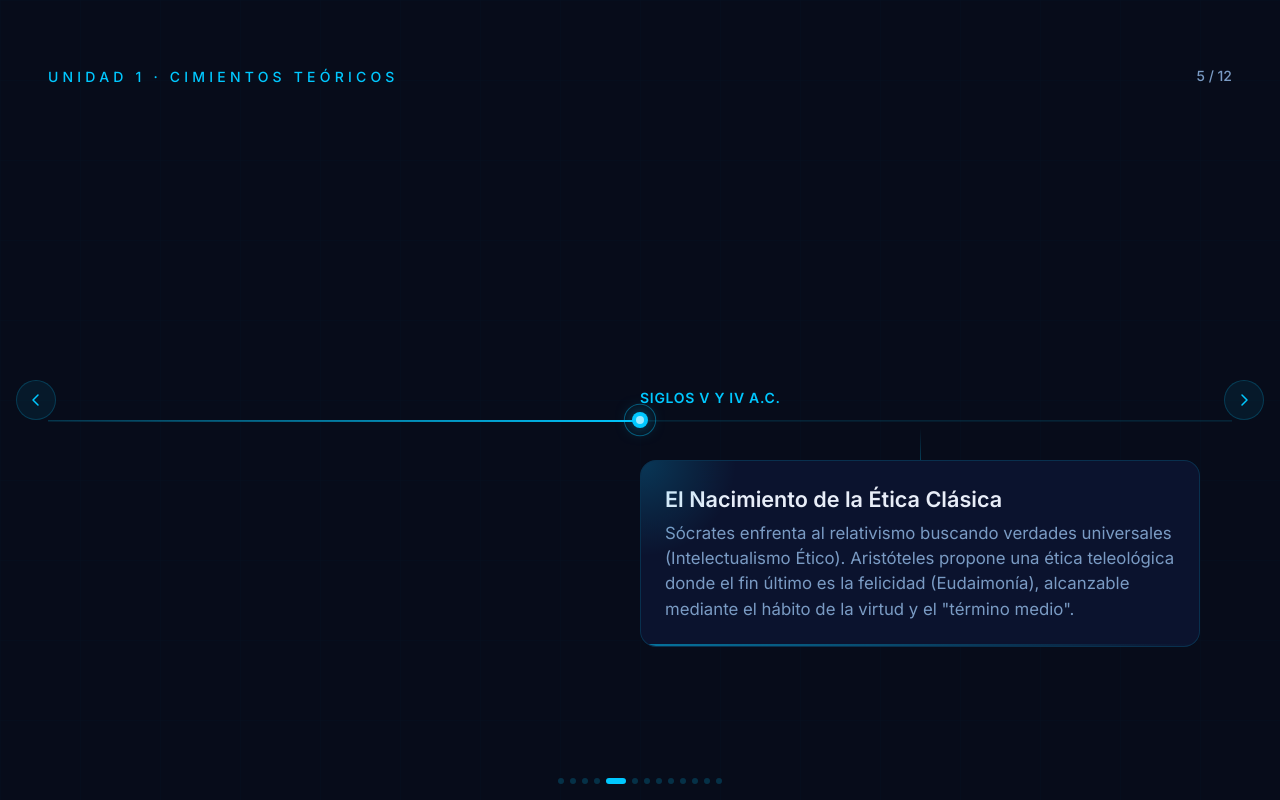
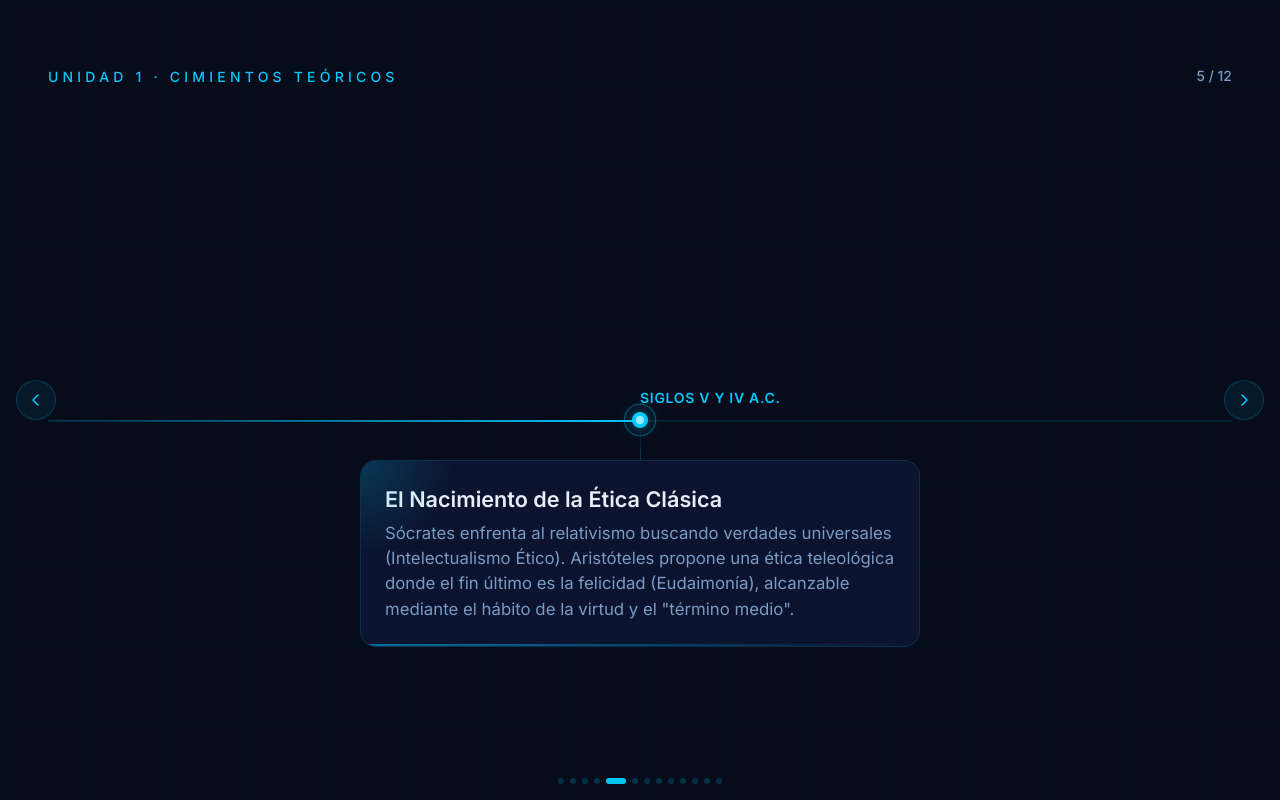
Before and after one commit to julietalandra/presentacion_DP1, a React (Vite) app: page / in a window 1280 px wide. Both pictures are taken after a click on the button 623 px from the left and 781 px from the top of the page. Built offline with nearby package versions, Linux system fonts and the light colour scheme.

Commit message:
cambios finales

```diff
--- a/src/app/App.tsx
+++ b/src/app/App.tsx
@@ -97,6 +97,31 @@ export default function App() {
   const next = useCallback(() => goTo(current + 1), [current, goTo]);
   const prev = useCallback(() => goTo(current - 1), [current, goTo]);
 
+  const [touchStart, setTouchStart] = useState<number | null>(null);
+  const [touchEnd, setTouchEnd] = useState<number | null>(null);
+  const minSwipeDistance = 50;
+
+  const onTouchStart = (e: React.TouchEvent) => {
+    setTouchEnd(null);
+    setTouchStart(e.targetTouches[0].clientX);
+  };
+
+  const onTouchMove = (e: React.TouchEvent) => {
+    setTouchEnd(e.targetTouches[0].clientX);
+  };
+
+  const onTouchEnd = () => {
+    if (!touchStart || !touchEnd) return;
+    const distance = touchStart - touchEnd;
+    const isLeftSwipe = distance > minSwipeDistance;
+    const isRightSwipe = distance < -minSwipeDistance;
+    if (isLeftSwipe) {
+      next();
+    } else if (isRightSwipe) {
+      prev();
+    }
+  };
+
   useEffect(() => {
     const handler = (e: KeyboardEvent) => {
       if (e.key === "ArrowRight" || e.key === "ArrowDown" || e.key === " ") {
@@ -138,6 +163,9 @@ export default function App() {
     <div
       className="w-full h-screen overflow-hidden relative select-none"
       style={{ background: "#070c1a", fontFamily: "'Inter', system-ui, sans-serif" }}
+      onTouchStart={onTouchStart}
+      onTouchMove={onTouchMove}
+      onTouchEnd={onTouchEnd}
     >
       {/* Slide content */}
       <div className="absolute inset-0">
--- a/src/app/components/slides/TimelineSlide.tsx
+++ b/src/app/components/slides/TimelineSlide.tsx
@@ -58,9 +58,10 @@ export function TimelineSlide({
 
       {/* Main timeline area - takes remaining space */}
       <div className="relative flex-1 mx-6 md:mx-12">
-        {/* ── Timeline line at top-16 on mobile, centered on desktop ── */}
+        {/* ── Timeline line centered vertically ── */}
         <div
-          className="absolute left-0 right-0 top-16 md:top-1/2"
+          className="absolute left-0 right-0"
+          style={{ top: "50%" }}
         >
           {/* Full dim line (shows past + future) */}
           <div
@@ -143,12 +144,11 @@ export function TimelineSlide({
             initial={{ opacity: 0, y: 8 }}
             animate={{ opacity: 1, y: 0 }}
             transition={{ delay: 0.65, duration: 0.4 }}
-            className={`absolute text-sm font-semibold tracking-wider uppercase -top-8 ${
-              cardPosition === "above" ? "md:-top-auto md:top-7" : "md:-top-8"
-            }`}
+            className="absolute text-sm font-semibold tracking-wider uppercase"
             style={{
               left: "50%",
               transform: "translateX(-50%)",
+              top: cardPosition === "above" ? 28 : -32,
               color: accentColor,
               whiteSpace: "nowrap",
             }}
@@ -157,32 +157,36 @@ export function TimelineSlide({
           </motion.div>
 
           {/* CARD */}
+          <div
+            className="absolute"
+            style={{
+              left: "50%",
+              transform: "translateX(-50%)",
+              width: "min(560px, 90vw)",
+              ...(cardPosition === "above"
+                ? { bottom: 40 }
+                : { top: 40 }),
+            }}
+          >
+            {/* Connector line from node to card */}
+            <div
+              className="absolute left-1/2 w-[1px]"
+              style={{
+                background: `linear-gradient(${cardPosition === "above" ? "180deg" : "0deg"}, ${accentColor}44, transparent)`,
+                height: 32,
+                ...(cardPosition === "above" ? { bottom: -32 } : { top: -32 }),
+              }}
+            />
+
             <motion.div
               initial={{ opacity: 0, y: cardPosition === "above" ? 20 : -20 }}
               animate={{ opacity: 1, y: 0 }}
               transition={{ delay: 0.35, duration: 0.6, ease: [0.4, 0, 0.2, 1] }}
-            className={`absolute top-8 md:top-10 ${
-              cardPosition === "above" ? "md:top-auto md:bottom-10" : ""
-            }`}
-            style={{
-              left: "50%",
-              transform: "translateX(-50%)",
-              width: "min(560px, 90vw)",
-            }}
+              className="w-full"
             >
-            {/* Connector line from node to card */}
-            <div
-              className={`absolute left-1/2 w-[1px] h-6 md:h-8 -top-6 ${
-                cardPosition === "above" ? "md:-top-auto md:-bottom-8" : "md:-top-8"
-              }`}
-              style={{
-                background: `linear-gradient(${cardPosition === "above" ? "180deg" : "0deg"}, ${accentColor}44, transparent)`,
-              }}
-            />
-
               {/* Card itself */}
               <div
-              className="rounded-2xl p-4 md:p-6 relative overflow-hidden max-h-[52vh] md:max-h-none overflow-y-auto scrollbar-thin"
+                className="rounded-2xl p-4 md:p-6 relative overflow-hidden max-h-[35vh] md:max-h-none overflow-y-auto scrollbar-thin"
                 style={{
                   background: "rgba(13, 21, 48, 0.92)",
                   border: `1px solid ${accentColor}28`,
@@ -223,6 +227,7 @@ export function TimelineSlide({
             </motion.div>
           </div>
         </div>
+      </div>
 
     </div>
   );
```
Lines whose indentation alone changed are shown as unchanged.
